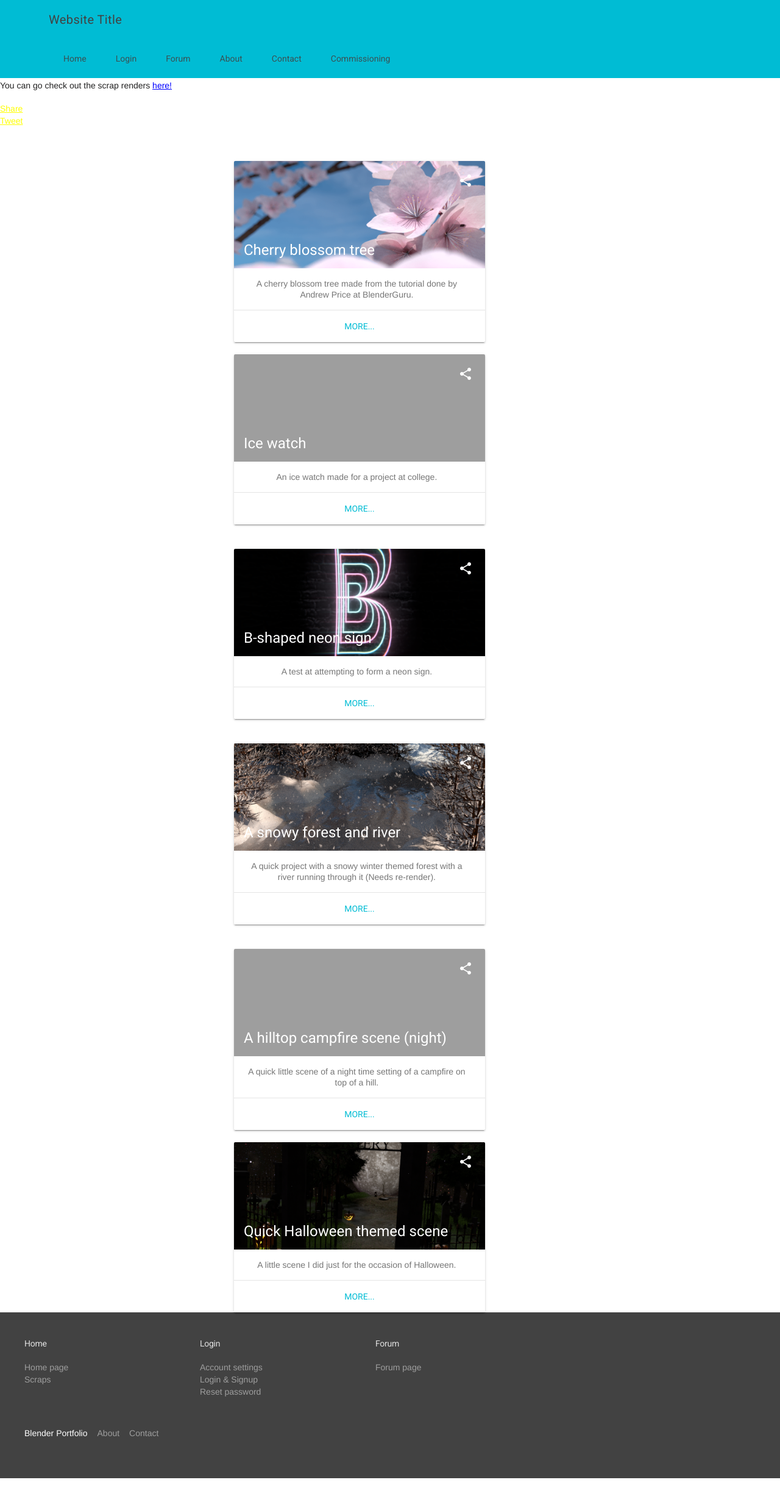
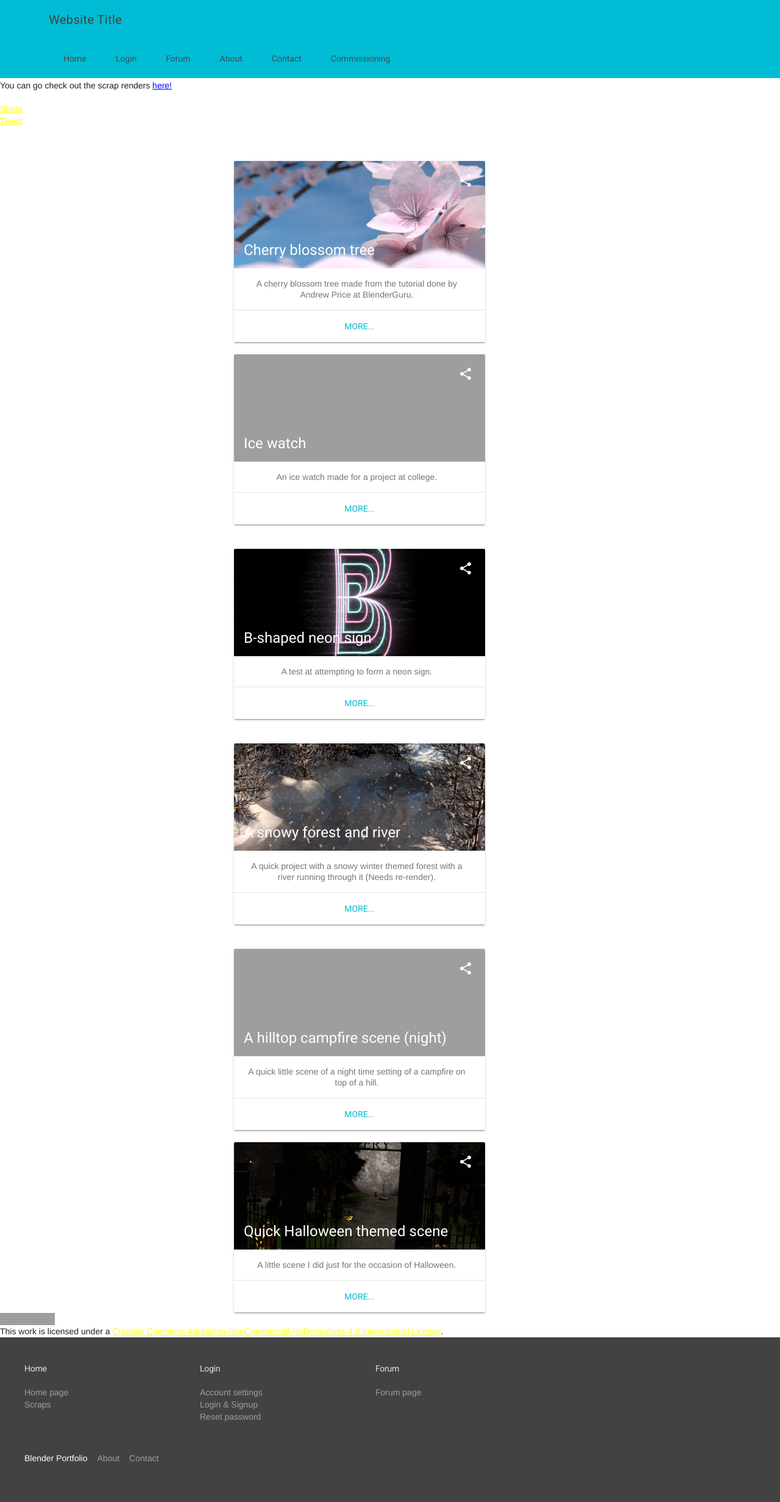
Before and after one commit to slothgamez/fireplex.github.io, a Jekyll site: the page index.html, which Jekyll copies as it is, in a window 1280 px wide. Shown: the whole page at 61% size. Built offline with Jekyll 4.4.1, drawn with Linux system fonts in a browser that asks for light colours; nearby versions of some CDN libraries; comment, search, counter and statistics services are not loaded; grey boxes are pictures that could not be loaded.

Commit message:
Update index.html

```diff
--- a/index.html
+++ b/index.html
@@ -340,6 +340,7 @@
               </div>
             </div>
           </div>
+          <a rel="license" href="http://creativecommons.org/licenses/by-nc-nd/4.0/"><img alt="Creative Commons Licence" style="border-width:0" src="https://i.creativecommons.org/l/by-nc-nd/4.0/88x31.png" /></a><br />This work is licensed under a <a rel="license" href="http://creativecommons.org/licenses/by-nc-nd/4.0/">Creative Commons Attribution-NonCommercial-NoDerivatives 4.0 International License</a>.
           <footer class="mdl-mega-footer">
             <div class="mdl-mega-footer__middle-section">
 
```
